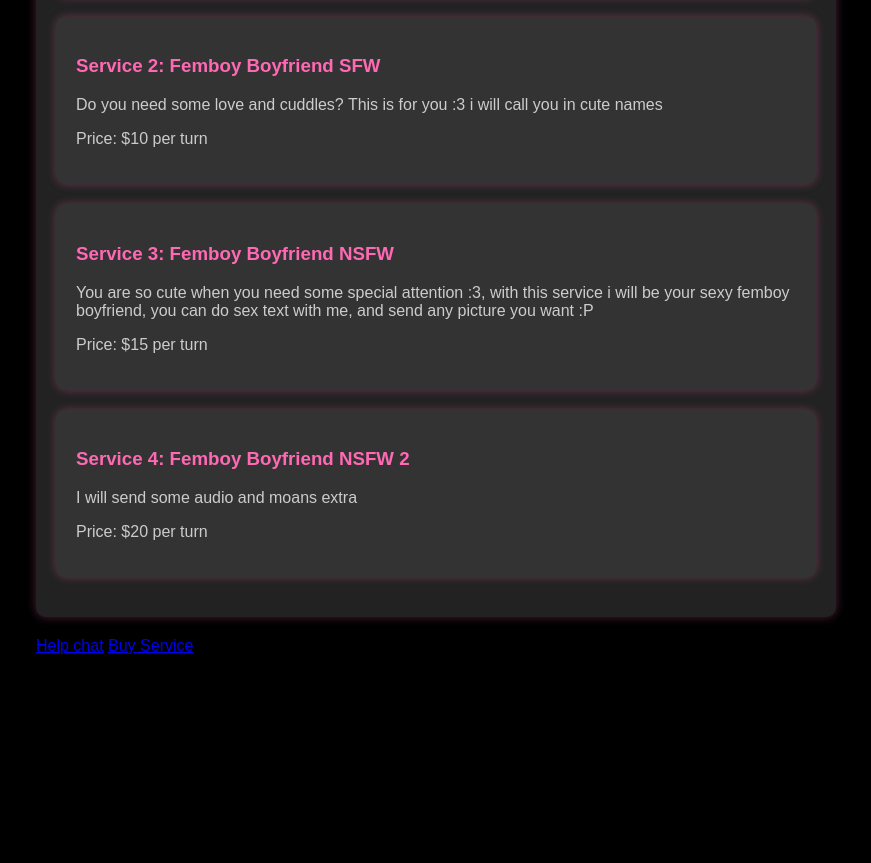
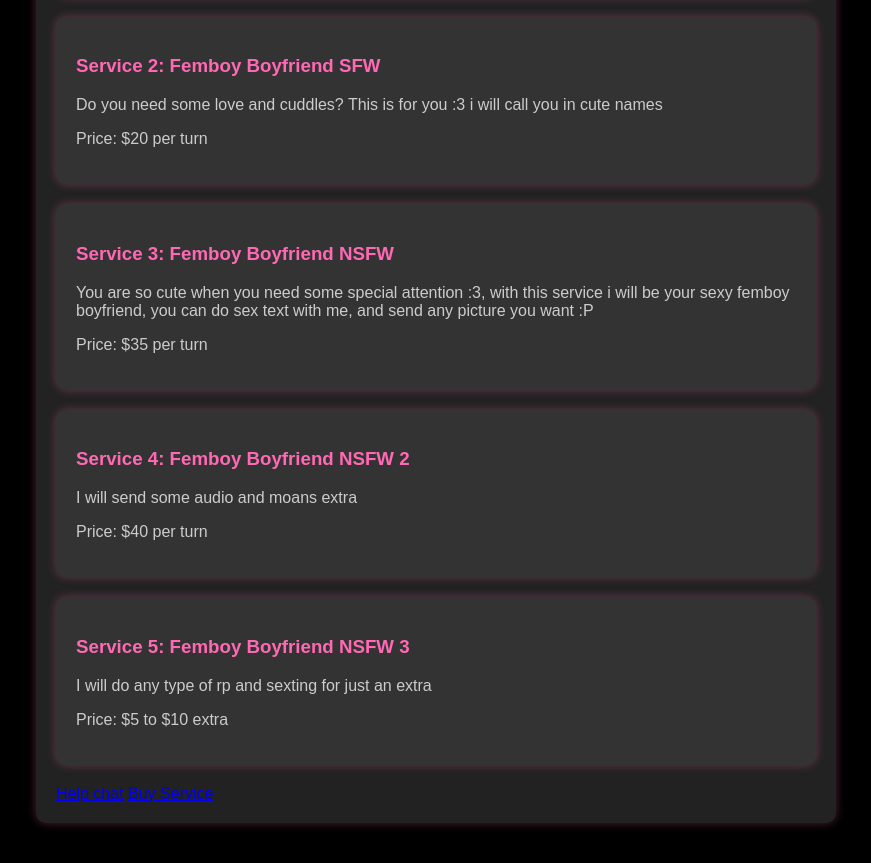
Before and after one commit to yukilovesyou005/infobar, a plain HTML site: page index.html in a window 1280 px wide. Shown: the part 966-1829 px from the top of the page, without its empty margins (204-1075 px from the left). Before the commit the page ends 1641 px from the top, so only its background shows below. Drawn offline with Linux system fonts and the light colour scheme.

Commit message:
index.html

```diff
--- a/index.html
+++ b/index.html
@@ -89,20 +89,26 @@
             <div class="service">
                 <h3>Service 2: Femboy Boyfriend SFW</h3>
                 <p>Do you need some love and cuddles? This is for you :3 i will call you in cute names</p>
-                <p>Price: $10 per turn</p>
+                <p>Price: $20 per turn</p>
             </div>
 
             <div class="service">
                 <h3>Service 3: Femboy Boyfriend NSFW</h3>
                 <p>You are so cute when you need some special attention :3, with this service i will be your sexy femboy boyfriend, you can do sex text with me, and send any picture you want :P</p>
-                <p>Price: $15 per turn</p>
+                <p>Price: $35 per turn</p>
             </div>
 
 			 <div class="service">
                 <h3>Service 4: Femboy Boyfriend NSFW 2</h3>
                 <p>I will send some audio and moans extra</p>
-                <p>Price: $20 per turn</p>
+                <p>Price: $40 per turn</p>
+
             </div>
+		<div class="service">
+                <h3>Service 5: Femboy Boyfriend NSFW 3</h3>
+                <p>I will do any type of rp and sexting for just an extra</p>
+                <p>Price: $5 to $10 extra</p>
+            </div
 	    </div>
 
         <a href="https://yukilovesyou005.github.io/chathelp/" class="help-button">Help chat</a>
```
